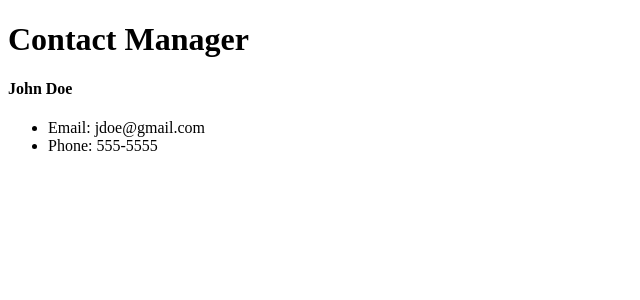
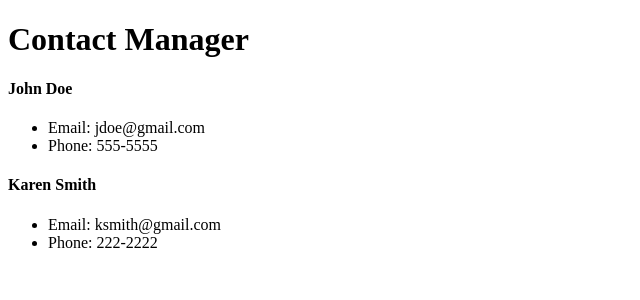
Before and after one commit to ketankshukla/ketan-contact-manager, a React (Create React App) app: page / in a window 1280 px wide. Shown: the top 300 px of the page, without its empty margins (0-640 px from the left). Built offline with nearby package versions, Linux system fonts and the light colour scheme.

Commit message:
added props and passed them from App to the Header and Contact components

```diff
--- a/src/App.js
+++ b/src/App.js
@@ -7,8 +7,9 @@
   render() {
     return (
       <div className="App">
-        <Header />
-        <Contact />
+        <Header branding="Contact Manager"/>
+        <Contact name="John Doe" email="jdoe@gmail.com" phone="555-5555"/>
+        <Contact name="Karen Smith" email="ksmith@gmail.com" phone="222-2222" />
       </div>
     );
   }
--- a/src/components/Contact.js
+++ b/src/components/Contact.js
@@ -4,10 +4,10 @@
   render() {
     return (
       <div>
-        <h4>John Doe</h4>
+        <h4>{this.props.name}</h4>
         <ul>
-          <li>Email: jdoe@gmail.com</li>
-          <li>Phone: 555-5555</li>
+          <li>Email: {this.props.email}</li>
+          <li>Phone: {this.props.phone}</li>
         </ul>
       </div>
     )
--- a/src/components/Header.js
+++ b/src/components/Header.js
@@ -1,9 +1,9 @@
 import React from 'react';
 
-const Header = () => {
+const Header = (props) => {
   return (
     <div>
-      <h1>Contact Manager</h1>
+      <h1>{props.branding}</h1>
     </div>
   );
 };
```
